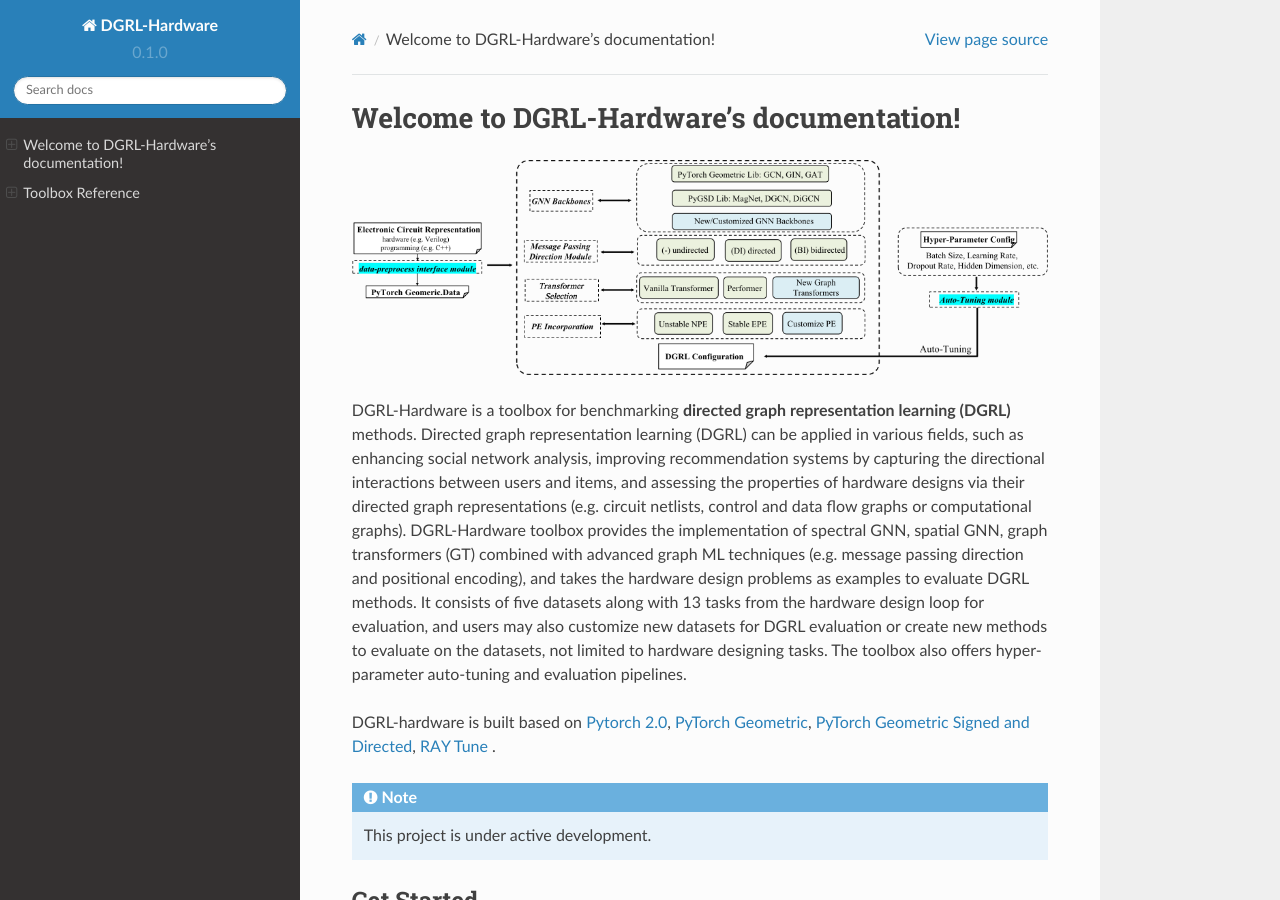
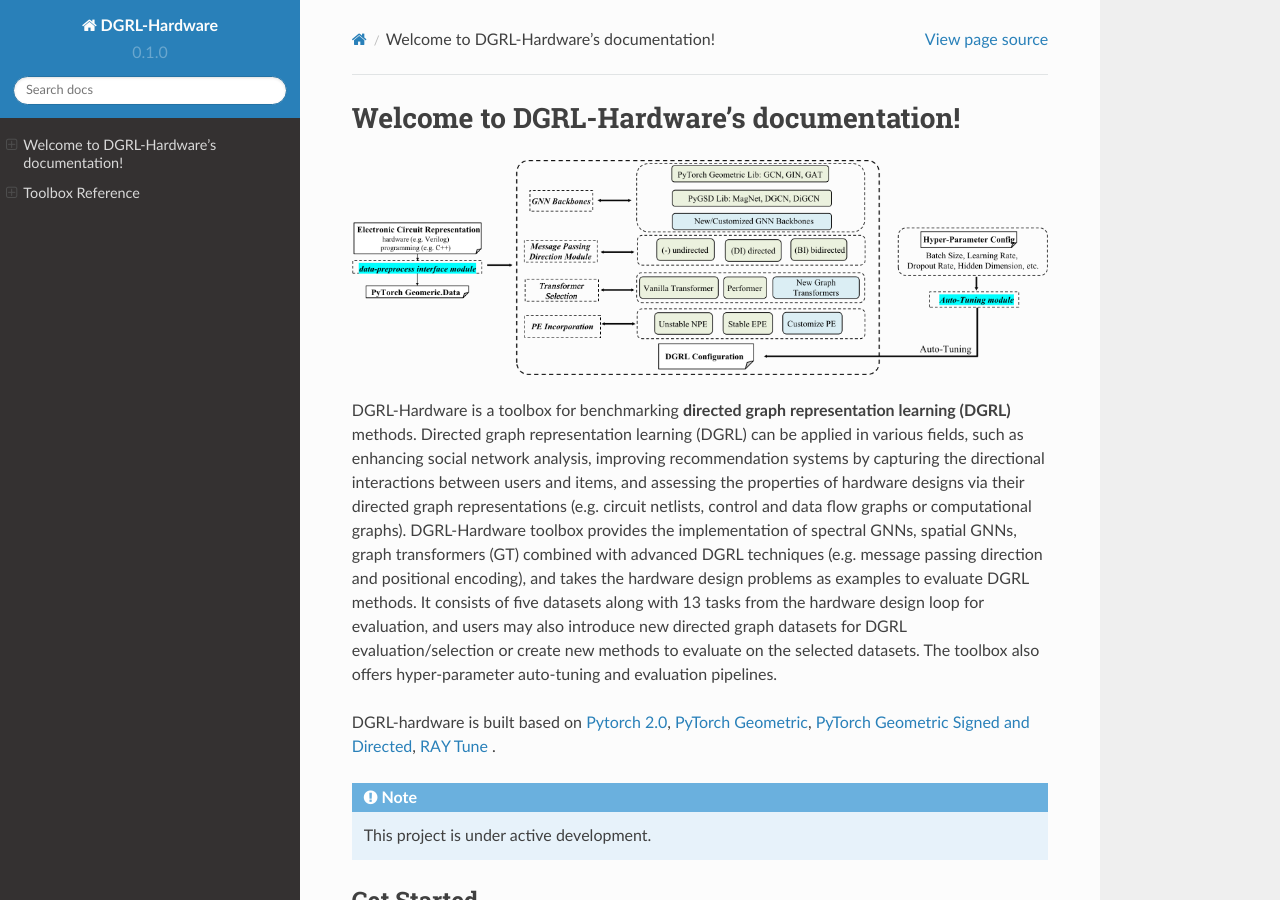
Before and after one commit to Graph-COM/Benchmark_for_DGRL_in_Hardwares, a Sphinx documentation site: the page built from docs/source/index.rst, in a window 1280 px wide and 900 px high. Built offline with Sphinx 7.4.7 and the Read the Docs theme 2.0.0, drawn with Linux system fonts in a browser that asks for light colours.

Commit message:
Update index.rst

```diff
--- a/docs/source/index.rst
+++ b/docs/source/index.rst
@@ -3,7 +3,7 @@ Welcome to DGRL-Hardware's documentation!
 
 .. image:: fig/toolbox.png
 
-DGRL-Hardware is a toolbox for benchmarking **directed graph representation learning (DGRL)** methods. Directed graph representation learning (DGRL) can be applied in various fields, such as enhancing social network analysis, improving recommendation systems by capturing the directional interactions between users and items, and assessing the properties of hardware designs via their directed graph representations (e.g. circuit netlists, control and data flow graphs or computational graphs). DGRL-Hardware toolbox provides the implementation of spectral GNN, spatial GNN, graph transformers (GT) combined with advanced graph ML techniques (e.g. message passing direction and positional encoding), and takes the hardware design problems as examples to evaluate DGRL methods. It consists of five datasets along with 13 tasks from the hardware design loop for evaluation, and users may also customize new datasets for DGRL evaluation or create new methods to evaluate on the datasets, not limited to hardware designing tasks. The toolbox also offers hyper-parameter auto-tuning and evaluation pipelines.
+DGRL-Hardware is a toolbox for benchmarking **directed graph representation learning (DGRL)** methods. Directed graph representation learning (DGRL) can be applied in various fields, such as enhancing social network analysis, improving recommendation systems by capturing the directional interactions between users and items, and assessing the properties of hardware designs via their directed graph representations (e.g. circuit netlists, control and data flow graphs or computational graphs). DGRL-Hardware toolbox provides the implementation of spectral GNNs, spatial GNNs, graph transformers (GT) combined with advanced DGRL techniques (e.g. message passing direction and positional encoding), and takes the hardware design problems as examples to evaluate DGRL methods. It consists of five datasets along with 13 tasks from the hardware design loop for evaluation, and users may also introduce new directed graph datasets for DGRL evaluation/selection or create new methods to evaluate on the selected datasets. The toolbox also offers hyper-parameter auto-tuning and evaluation pipelines.
 
 DGRL-hardware is built based on `Pytorch 2.0 <https://pytorch.org/get-started/pytorch-2.0/>`_, `PyTorch Geometric <https://pytorch-geometric.readthedocs.io>`_, `PyTorch Geometric Signed and Directed <https://pytorch-geometric-signed-directed.readthedocs.io>`_, `RAY Tune <https://docs.ray.io/en/latest/tune/index.html>`_ .
 
```
